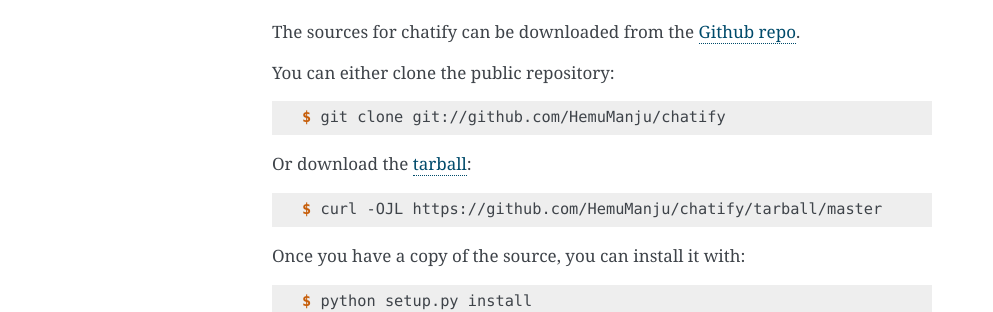
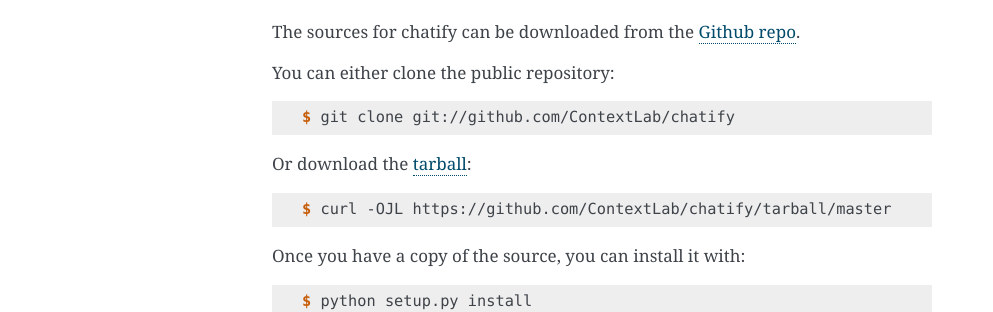
Before and after one commit to ContextLab/chatify, a Sphinx documentation site: the page built from docs/installation.rst, in a window 1280 px wide. Shown: the part 448-760 px from the top of the page, without its empty margins (148-1141 px from the left). Built offline with Sphinx 7.4.7, drawn with Linux system fonts in a browser that asks for light colours; pages that are not in the unit, such as notebooks, are missing from menus.

Commit message:
Update installation.rst

```diff
--- a/docs/installation.rst
+++ b/docs/installation.rst
@@ -32,13 +32,13 @@
 
 .. code-block:: console
 
-    $ git clone git://github.com/HemuManju/chatify
+    $ git clone git://github.com/ContextLab/chatify
 
 Or download the `tarball`_:
 
 .. code-block:: console
 
-    $ curl -OJL https://github.com/HemuManju/chatify/tarball/master
+    $ curl -OJL https://github.com/ContextLab/chatify/tarball/master
 
 Once you have a copy of the source, you can install it with:
 
@@ -47,5 +47,5 @@
     $ python setup.py install
 
 
-.. _Github repo: https://github.com/HemuManju/chatify
-.. _tarball: https://github.com/HemuManju/chatify/tarball/master
+.. _Github repo: https://github.com/ContextLab/chatify
+.. _tarball: https://github.com/ContextLab/chatify/tarball/master
```
